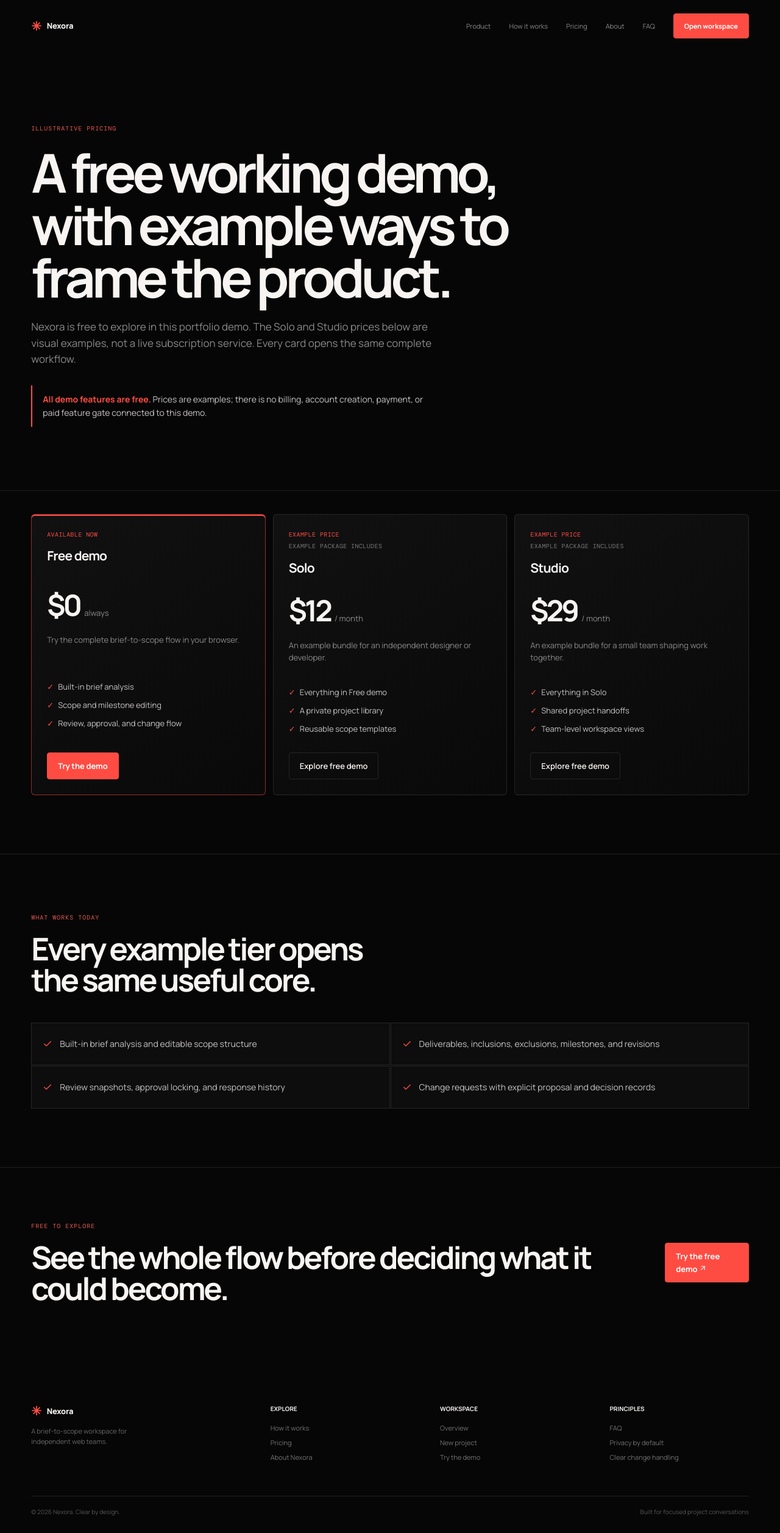
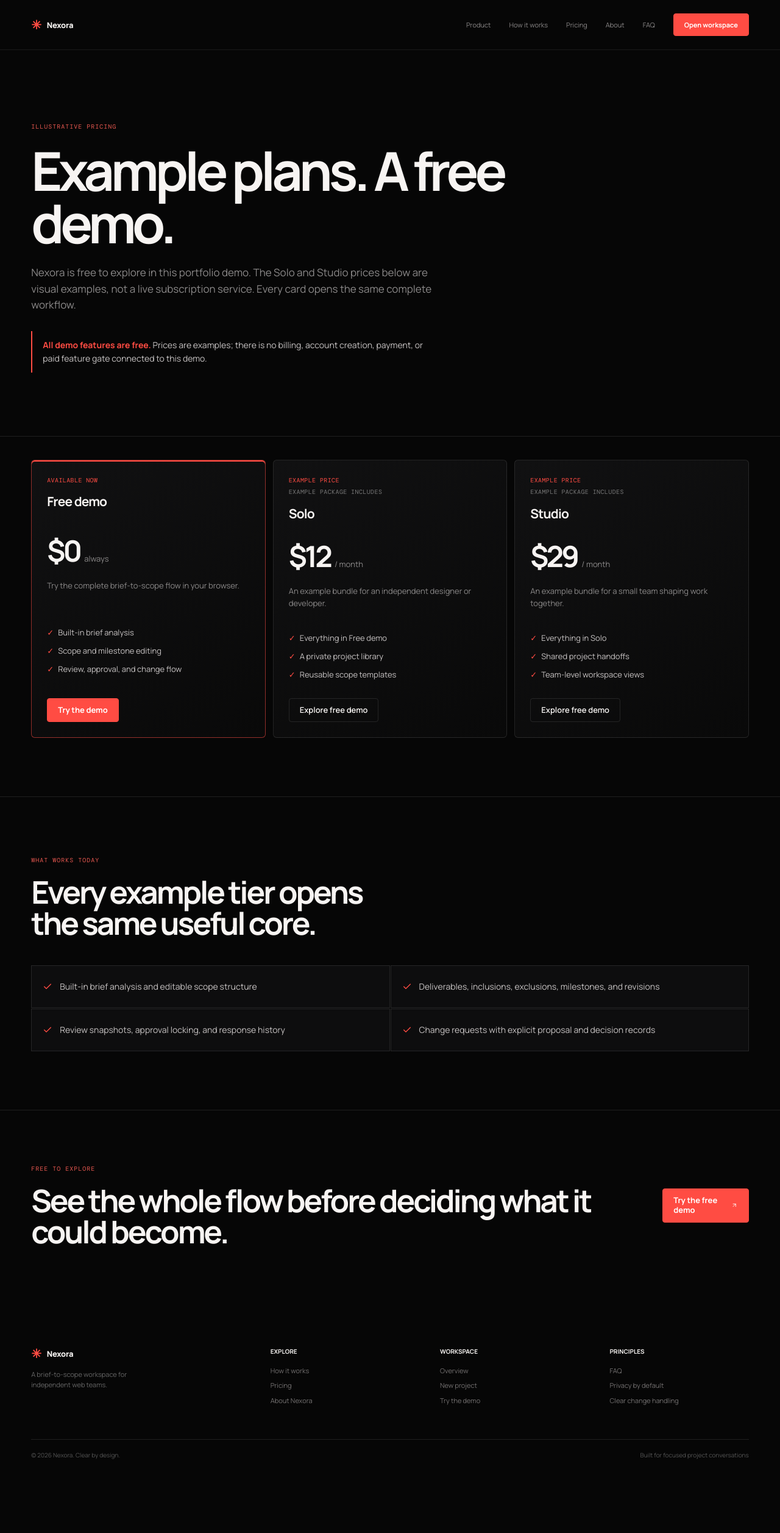
Before and after one commit to PARKER411511/nexora, a Next.js app: page /pricing in a window 1280 px wide. Shown: the whole page at 61% size. After the commit the page ends 2420 px from the top, so only its background shows below. Built offline with nearby package versions, Linux system fonts and the light colour scheme.

Commit message:
Polish sticky marketing navigation and FAQ

```diff
--- a/src/app/globals.css
+++ b/src/app/globals.css
@@ -89,6 +89,15 @@ button:disabled {
   color: var(--white);
 }
 .nav-cta,
+.button-primary,
+.button-secondary {
+  align-items: center;
+  display: inline-flex;
+  gap: 8px;
+  justify-content: center;
+  line-height: 1.2;
+}
+.nav-cta,
 .button-primary {
   background: var(--red);
   border: 1px solid var(--red);
@@ -371,19 +380,39 @@ button:disabled {
 }
 .faq-item {
   border-bottom: 1px solid var(--line);
-  padding: 18px 0;
+  padding: 0;
 }
 .faq-item summary {
+  align-items: center;
   cursor: pointer;
-  font-size: 13px;
+  display: flex;
+  font-size: 14px;
+  gap: 18px;
+  justify-content: space-between;
   list-style: none;
+  min-height: 58px;
+  padding: 14px 0;
 }
 .faq-item summary::-webkit-details-marker {
   display: none;
 }
+.faq-icon {
+  color: var(--red);
+  display: inline-flex;
+  flex: 0 0 auto;
+}
+.faq-icon-close,
+.faq-item[open] .faq-icon-open {
+  display: none;
+}
+.faq-item[open] .faq-icon-close {
+  display: block;
+}
 .faq-item p {
   color: var(--muted);
-  font-size: 12px;
+  font-size: 13px;
+  line-height: 1.6;
+  margin: 0 34px 18px 0;
   max-width: 560px;
 }
 .landing-cta {
@@ -1400,6 +1429,14 @@ button:disabled {
 }
 
 /* Marketing pages */
+.marketing-header-shell {
+  backdrop-filter: blur(14px);
+  background: var(--bg);
+  border-bottom: 1px solid rgba(255, 255, 255, 0.08);
+  position: sticky;
+  top: 0;
+  z-index: 20;
+}
 .marketing-header {
   position: relative;
 }
@@ -1420,6 +1457,12 @@ button:disabled {
 .mobile-nav-panel[hidden] {
   display: none;
 }
+.marketing-page [id],
+.landing-section[id],
+.detail-hero[id],
+.detail-section[id] {
+  scroll-margin-top: 88px;
+}
 .detail-hero {
   margin: 0 auto;
   max-width: 1370px;
@@ -1518,7 +1561,8 @@ button:disabled {
 }
 .problem-actions .text-link {
   margin-top: 0;
-}.scope-preview {
+}
+.scope-preview {
   background: linear-gradient(145deg, #121213, #090909);
   border: 1px solid var(--line);
   border-radius: 7px;
--- a/src/app/pricing/page.tsx
+++ b/src/app/pricing/page.tsx
@@ -17,7 +17,7 @@ export default function PricingPage() {
       <main>
         <section className="detail-hero pricing-hero" id="demo">
           <div className="section-kicker">Illustrative pricing</div>
-          <h1>A free working demo, with example ways to frame the product.</h1>
+          <h1>Example plans. A free demo.</h1>
           <p>
             Nexora is free to explore in this portfolio demo. The Solo and
             Studio prices below are visual examples, not a live subscription
--- a/src/components/MarketingHeader.tsx
+++ b/src/components/MarketingHeader.tsx
@@ -29,6 +29,7 @@ export function MarketingHeader() {
   }, []);
 
   return (
+    <div className="marketing-header-shell">
       <header className="site-header marketing-header">
         <Link className="brand" href="/" onClick={closeMenu}>
           <span aria-hidden="true" className="brand-mark">
@@ -73,5 +74,6 @@ export function MarketingHeader() {
           </Link>
         </nav>
       </header>
+    </div>
   );
 }
```
Also changed, not shown: src/app/page.tsx (+37 -30 lines). Lines whose indentation alone changed are shown as unchanged.
